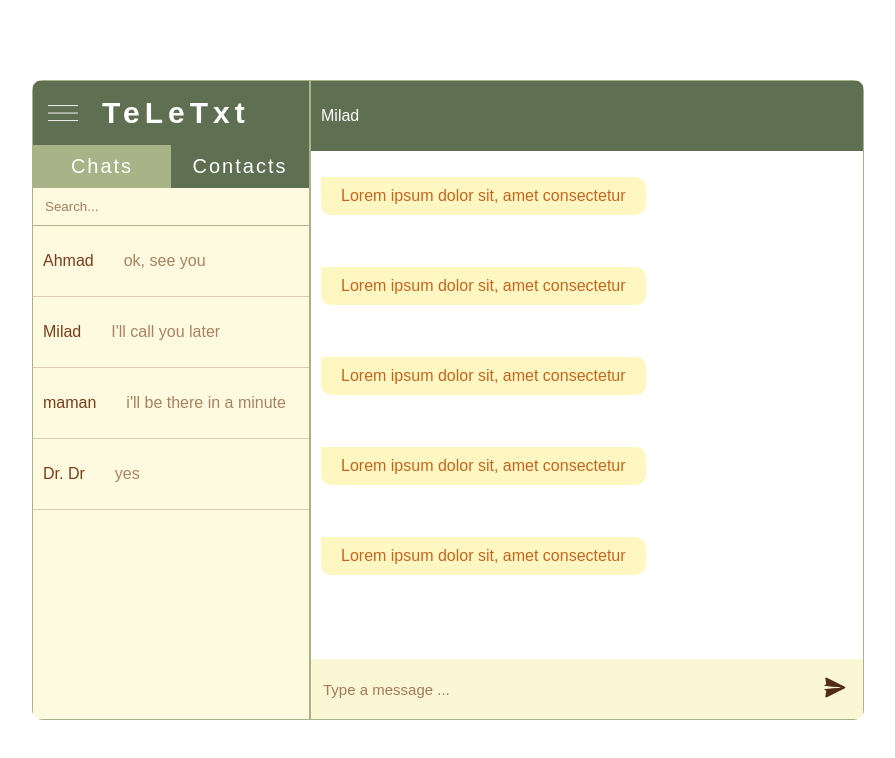
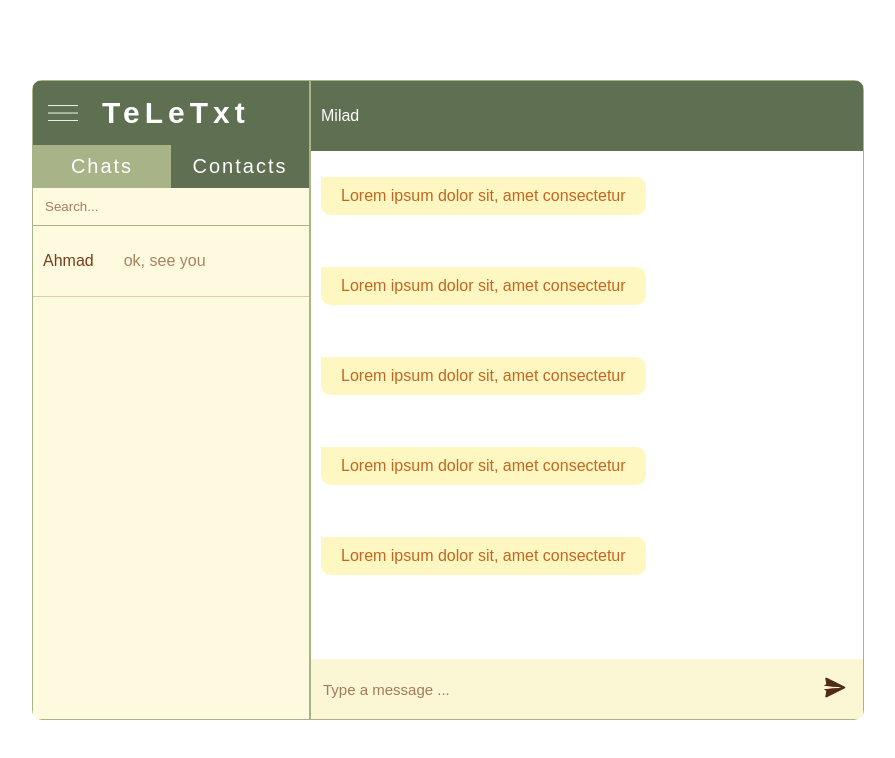
Before and after one commit to marzie-nd/teletxt, a React (Create React App) app: page /home in a window 1280 px wide. Shown: the top 758 px of the page, without its empty margins (192-1087 px from the left). Built offline with nearby package versions, Linux system fonts and the light colour scheme.

Commit message:
create Users component

```diff
--- a/src/components/Chats.jsx
+++ b/src/components/Chats.jsx
@@ -1,35 +1,11 @@
+import Users from "./Users";
+
 const Chats = () => {
   return (
-    <div className='chats'>
-      <div className="userChat">
-        <div className="userChatInfo">
-          <div className="user">Ahmad</div>
-          <p>ok, see you</p>
-        </div>
-      </div>
+    <div className="chats">
+      <Users />
+    </div>
+  );
+};
 
-      <div className="userChat">
-        <div className="userChatInfo">
-          <div className="user">Milad</div>
-          <p>I'll call you later</p>
-        </div>
-      </div>
-
-      <div className="userChat">
-        <div className="userChatInfo">
-          <div className="user">maman</div>
-          <p>i'll be there in a minute</p>
-        </div>
-      </div>
-
-      <div className="userChat">
-        <div className="userChatInfo">
-          <div className="user">Dr. Dr</div>
-          <p>yes</p>
-        </div>
-      </div>
-    </div>
-  )
-}
-
-export default Chats
+export default Chats;
--- /dev/null
+++ b/src/components/Users.jsx
@@ -0,0 +1,16 @@
+import React from 'react'
+
+const Users = () => {
+  return (
+    <div className='users'>
+      <div className="userChat">
+          <div className="userChatInfo">
+            <div className="user">Ahmad</div>
+            <p>ok, see you</p>
+          </div>
+      </div>
+    </div>
+  )
+}
+
+export default Users
--- a/src/styles.scss
+++ b/src/styles.scss
@@ -245,6 +245,7 @@
 
             .user {
               font-size: 16px;
+
             }
 
             p {
```
